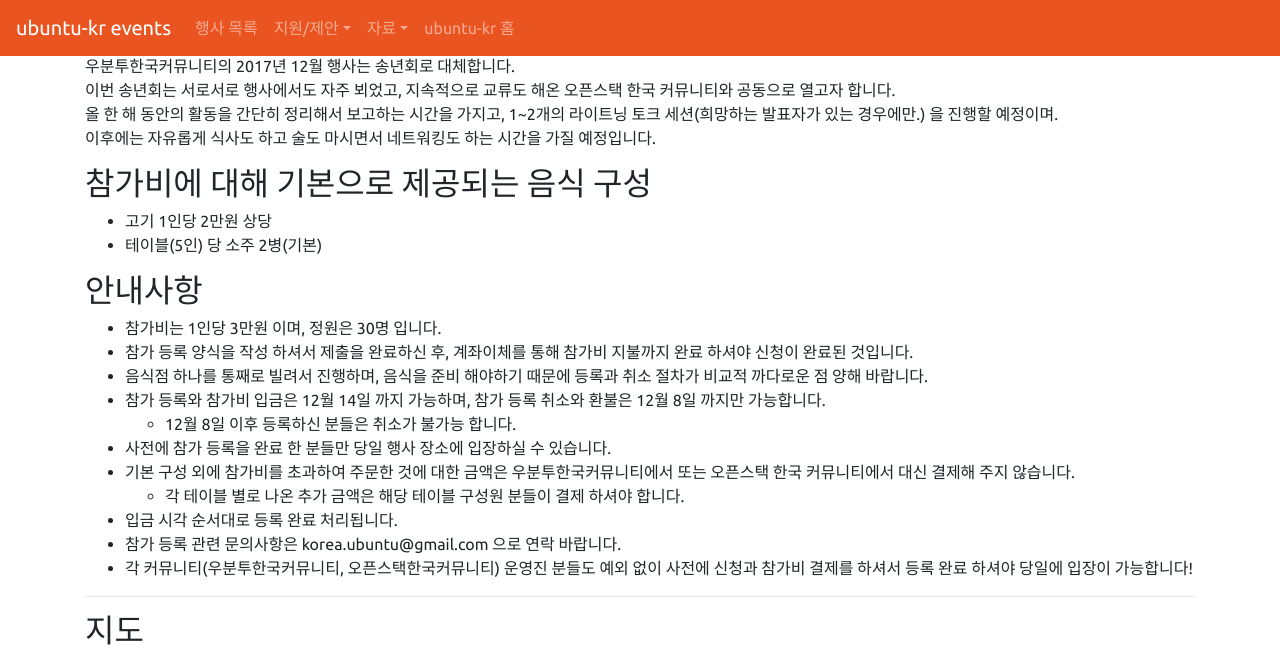
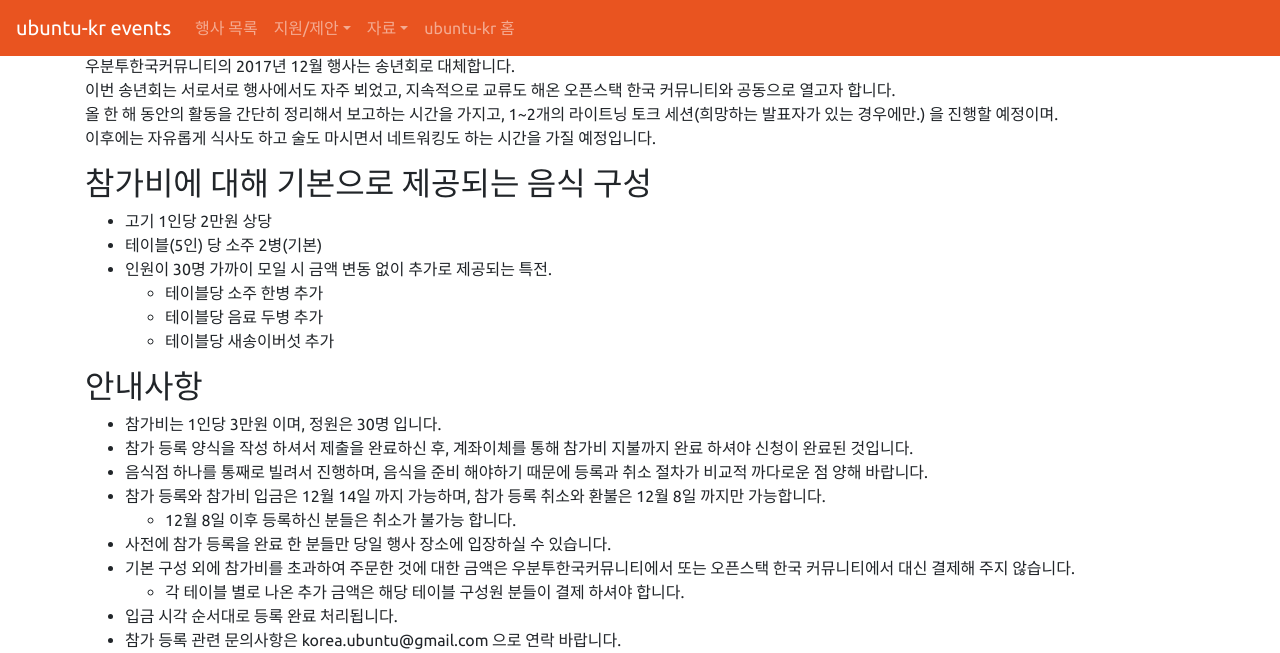
Before and after one commit to ubuntu-kr/events, a Jekyll site: the page built from _posts/2017-11-28-year-end-party.md, in a window 1280 px wide and 900 px high, scrolled down 630 px, cut to the strip 0-653 px from the top of the window. Built offline with Jekyll 4.4.1, drawn with Linux system fonts in a browser that asks for light colours.

Commit message:
등록 인원수에 따른 음식 특전 내용 추가

```diff
--- a/_posts/2017-11-28-year-end-party.md
+++ b/_posts/2017-11-28-year-end-party.md
@@ -22,6 +22,10 @@
 ## 참가비에 대해 기본으로 제공되는 음식 구성
 - 고기 1인당 2만원 상당
 - 테이블(5인) 당 소주 2병(기본)
+- 인원이 30명 가까이 모일 시 금액 변동 없이 추가로 제공되는 특전.
+  - 테이블당 소주 한병 추가
+  - 테이블당 음료 두병 추가
+  - 테이블당 새송이버섯 추가
 
 ## 안내사항
 - 참가비는 1인당 3만원 이며, 정원은 30명 입니다.
```
